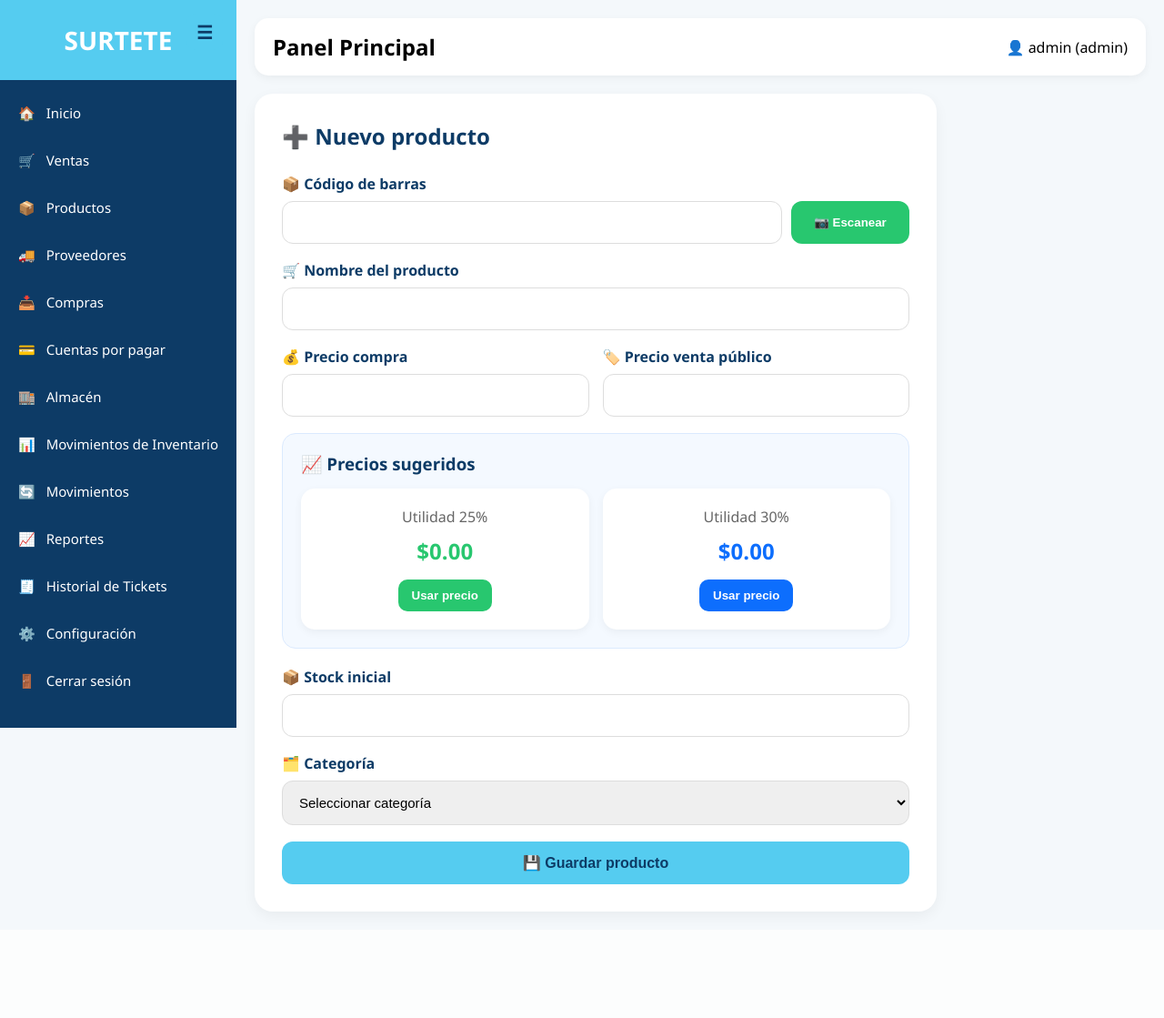
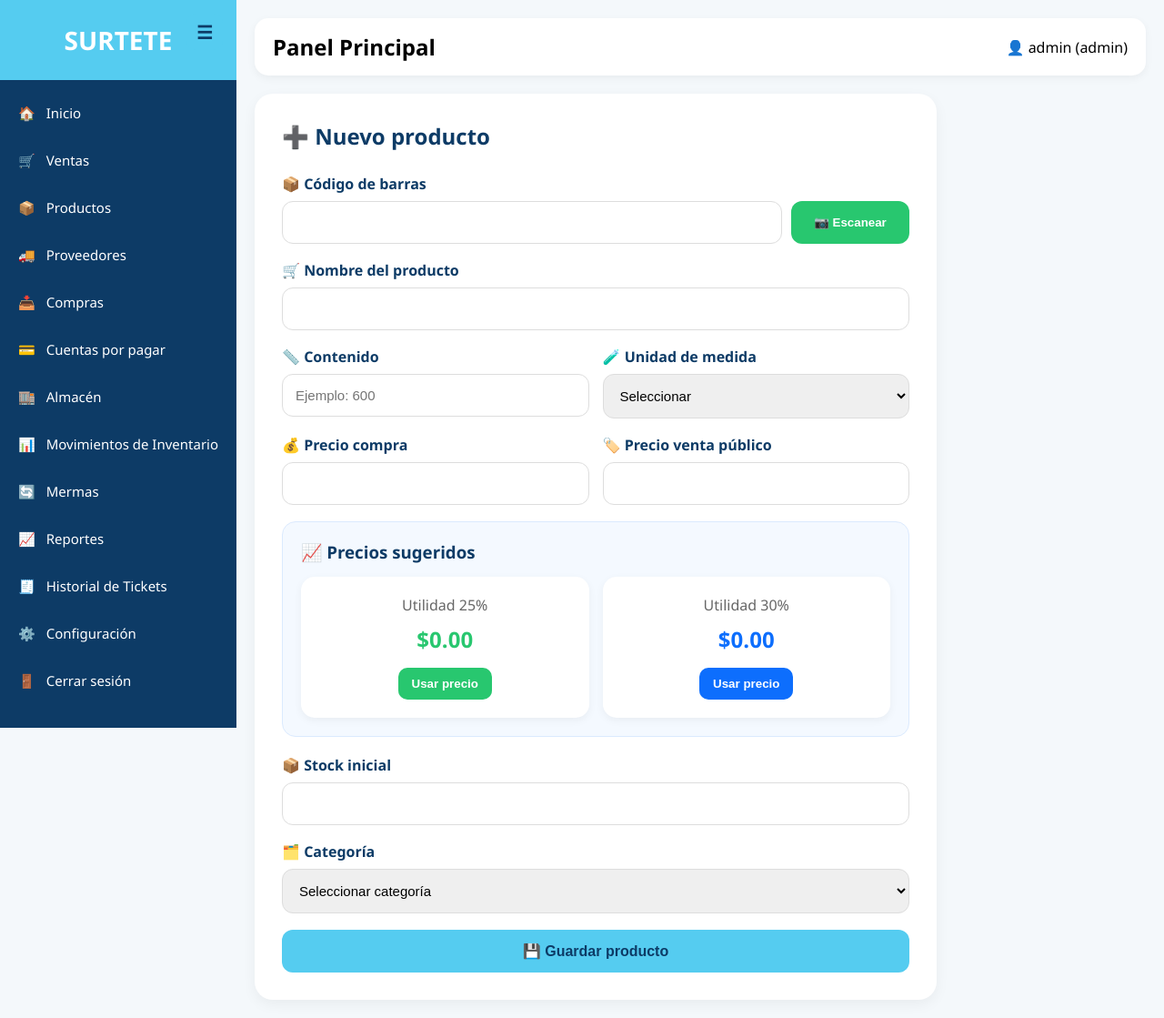
Before and after one commit to steechev-hub/abarrotes, a PHP site: page /almacen/crear.php in a window 1280 px wide. Shown: the whole page at 91% size. Before the commit the page ends 1009 px from the top, so only its background shows below. Run offline with PHP 8.4, Linux system fonts and the light colour scheme; a user stored in the database is signed in; data comes from the database, SQL or seed files in the repository; some libraries are stand-ins or nearby versions.

Commit message:
cambios de unidad de medida

```diff
--- a/almacen/crear.php
+++ b/almacen/crear.php
@@ -299,6 +299,62 @@ select:focus{
         type="text"
         name="nombre"
         required>
+
+    </div>
+
+    <!-- MEDIDA -->
+
+    <div class="grid-2">
+
+        <div class="form-group">
+
+            <label>📏 Contenido</label>
+
+            <input
+            type="number"
+            step="0.01"
+            name="contenido_medida"
+            placeholder="Ejemplo: 600">
+
+        </div>
+
+        <div class="form-group">
+
+            <label>🧪 Unidad de medida</label>
+
+            <select name="unidad_medida">
+
+                <option value="">
+                    Seleccionar
+                </option>
+
+                <option value="g">
+                    Gramos (g)
+                </option>
+
+                <option value="kg">
+                    Kilogramos (kg)
+                </option>
+
+                <option value="ml">
+                    Mililitros (ml)
+                </option>
+
+                <option value="L">
+                    Litros (L)
+                </option>
+
+                <option value="oz">
+                    Onzas (oz)
+                </option>
+
+                <option value="mg">
+                    Miligramos (mg)
+                </option>
+
+            </select>
+
+        </div>
 
     </div>
 
--- a/almacen/index.php
+++ b/almacen/index.php
@@ -297,7 +297,6 @@ placeholder="🔍 Buscar producto...">
 
 <tr>
 
-<th>ID</th>
 <th>Código</th>
 <th>Producto</th>
 <th>Categoría</th>
@@ -328,8 +327,6 @@ elseif($p['stock'] <= 10){
 ?>
 
 <tr>
-
-<td><?php echo $p['id']; ?></td>
 
 <td><?php echo $p['codigo_barras']; ?></td>
 
--- a/includes/sidebar.php
+++ b/includes/sidebar.php
@@ -43,7 +43,7 @@
         </a>
 
         <a href="/surtete/inventario/agregar_movimiento.php">
-            🔄 <span>Movimientos</span>
+            🔄 <span>Mermas</span>
         </a>
 
         <a href="/surtete/reportes/index.php">
```
Also changed, not shown: almacen/guardar.php (+12 -6 lines), productos/buscar.php (+12 -18 lines), productos/index.php (+13 -3 lines).
